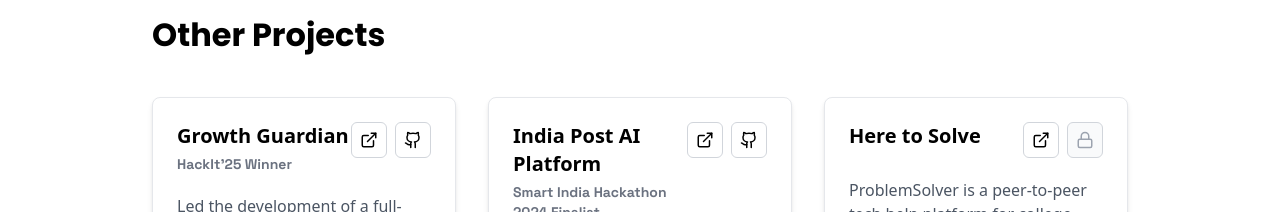
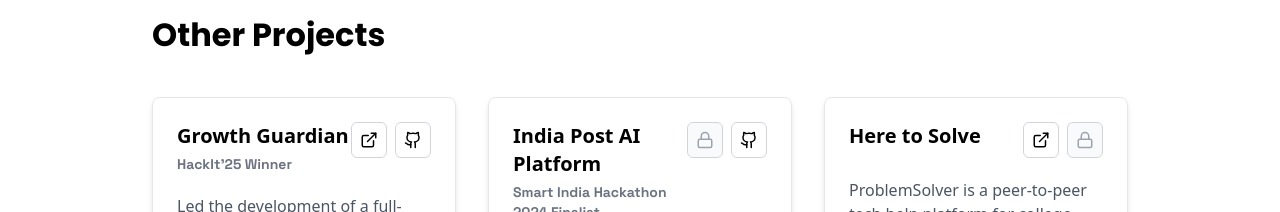
Before and after one commit to adhavan13/Portfolio, a React (Vite) app: page / in a window 1280 px wide. Shown: the part 2380-2592 px from the top of the page. Built offline with nearby package versions, Linux system fonts and the light colour scheme; a web font is replaced by a local one.

Commit message:
git hub private configured

```diff
--- a/src/App.jsx
+++ b/src/App.jsx
@@ -6,7 +6,7 @@
   return (
     <Routes>
       <Route path="/" element={<CppCompilerLoading />} />
-      <Route path="/projectview" element={<ProjectDetailPage />} />
+      {/* <Route path="/projectview" element={<ProjectDetailPage />} /> */}
     </Routes>
   );
 }
--- a/src/components/projects.jsx
+++ b/src/components/projects.jsx
@@ -56,7 +56,7 @@
         "ProblemSolver is a peer-to-peer tech help platform for college students, inspired by Fiverr and Instagram. Students post problems with rewards, and others solve them to earn. With over 1 lakh students seeking such solutions each semester, it fills a real and growing need in the student tech community",
       technologies: ["React.js", "Node.js", "MongoDB", "Express.js"],
       githubLink: "https://github.com/adhavan13/telegramBotMessagePython",
-      appLink: "https://t.me/my_code_learner_bot",
+      appLink: "https://here-to-solve.vercel.app/",
       isPrivate: true,
       hosted: true,
     },
@@ -181,15 +181,12 @@
                           <ExternalLink size={18} />
                         </a>
                       ) : (
-                        <button
-                          className="inline-flex items-center justify-center border border-gray-300 rounded-md p-1.5 sm:p-2 hover:bg-gray-100 transition-colors"
-                          aria-label="Visit project"
-                          onClick={() => {
-                            Navigate("/project");
-                          }}
+                        <div
+                          className="inline-flex items-center justify-center border border-gray-300 rounded-md p-1.5 sm:p-2 bg-gray-50 text-gray-400 cursor-not-allowed"
+                          title="Not hosted because India post is using this solution"
                         >
-                          <ExternalLink size={18} />
-                        </button>
+                          <Lock size={18} />
+                        </div>
                       )}
                       {project.isPrivate ? (
                         <div
```
Also changed, not shown: src/pages/projectView.jsx (+1 -1 lines).
